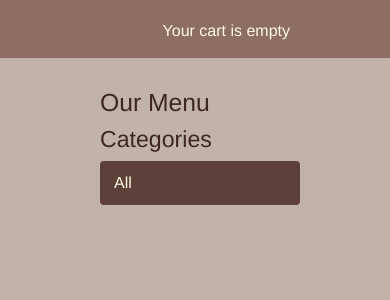
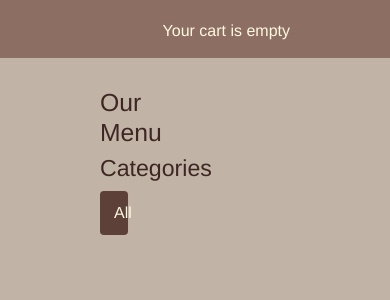
Before and after one commit to LisaOz/coffeeshop, a Django app: page /product/ in a window 390 px wide. Shown: the part 105-405 px from the top of the page. Run offline with Django 5.2, Linux system fonts and the light colour scheme; data that the repository does not hold is empty; parts of the project's set-up code (start-up, migrations or seed data) failed here and were passed over.

Commit message:
Added responsiveness to the sidebar

```diff
--- a/shop/static/css/base.css
+++ b/shop/static/css/base.css
@@ -157,6 +157,13 @@ form p textarea,
 
 /* Sidebar */
 #sidebar {
+
+    width: 100%;
+    max-width: 300px;
+    flex: 1;
+}
+
+#sidebar {
     width: 220px;
     padding: 30px 20px 0 0;
     float: left;
@@ -179,6 +186,28 @@ form p textarea,
 
 #sidebar ul li.selected a {
     color: #fff8e1;
+}
+
+#sidebar {
+    width: 220px;
+    padding: 30px 20px 0 0;
+    float: left;
+    box-sizing: border-box;
+}
+
+/* When screen is 700px or less */
+@media (max-width: 700px) {
+    #sidebar {
+        width: calc(50% - 12px);
+        float: none;
+    }
+}
+
+/* When screen is 400px or less */
+@media (max-width: 400px) {
+    #sidebar {
+        width: 25%;
+    }
 }
 
 /* Main Section */
@@ -268,7 +297,7 @@ form p textarea,
 }
 
 .product-list .item {
-    flex: 1 1 calc(33% - 12px); /* 3 items per row with spacing */
+    flex: 1 1 calc(33% - 10px); /* 3 items per row with spacing */
     box-sizing: border-box;
     padding: 12px;
     text-align: center;
@@ -277,7 +306,7 @@ form p textarea,
 
 .product-list .item img {
     width: 100%; /* fills the container */
-    height: 150px;
+    height: 200px;
     object-fit: cover;
     border: 2px solid white;
     border-radius: 8px; /* rounded corners */
@@ -294,6 +323,7 @@ form p textarea,
 /* Small Mobile: 1 item per row */
 @media (max-width: 400px) {
   .product-list {
+  flex: 1 1 calc(20% - 12px);
     padding: 8px; /* slightly smaller on small screens */
   }
 
--- a/shop/templates/shop/base.html
+++ b/shop/templates/shop/base.html
@@ -3,14 +3,12 @@
 
 <html lang="en">
 <head>
+    <meta charset="utf-8" />
+    <!-- Mobile adaptive -->
+    <meta name="viewport" content="width=device-width, initial-scale=1.0">
+     <title>{% block title %}Coffee Shop{% endblock %}</title>
     <!-- Bootstrap CSS -->
     <link href="https://cdn.jsdelivr.net/npm/bootstrap@5.3.0/dist/css/bootstrap.min.css" rel="stylesheet">
-    <title>{% block title %}Coffee Shop{% endblock %}</title>
-    <!-- Mobile adaptive -->
-    <meta name="viewport" content="width=device-width, initial-scale=1.0">
-    <meta charset="utf-8" />
-
-
     <link href="{% static 'css/base.css' %}" rel="stylesheet">
 </head>
 
```
